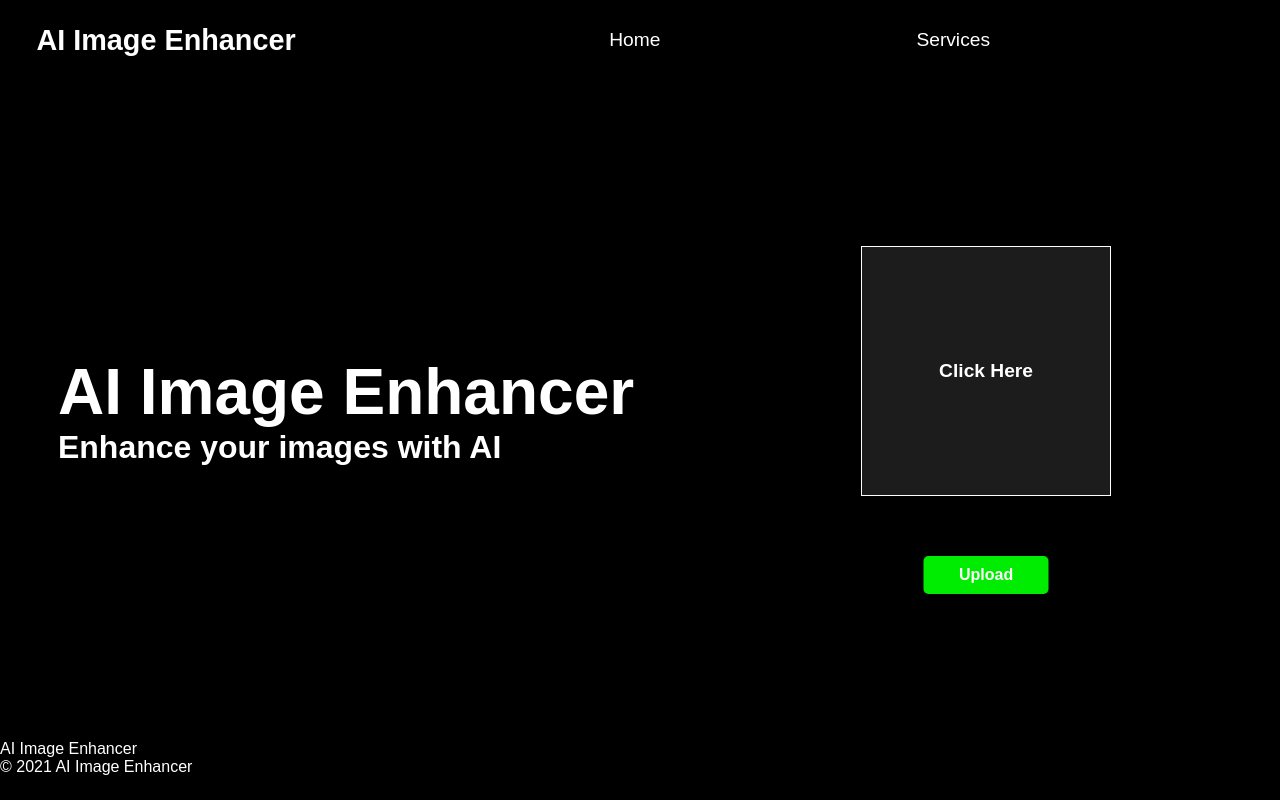
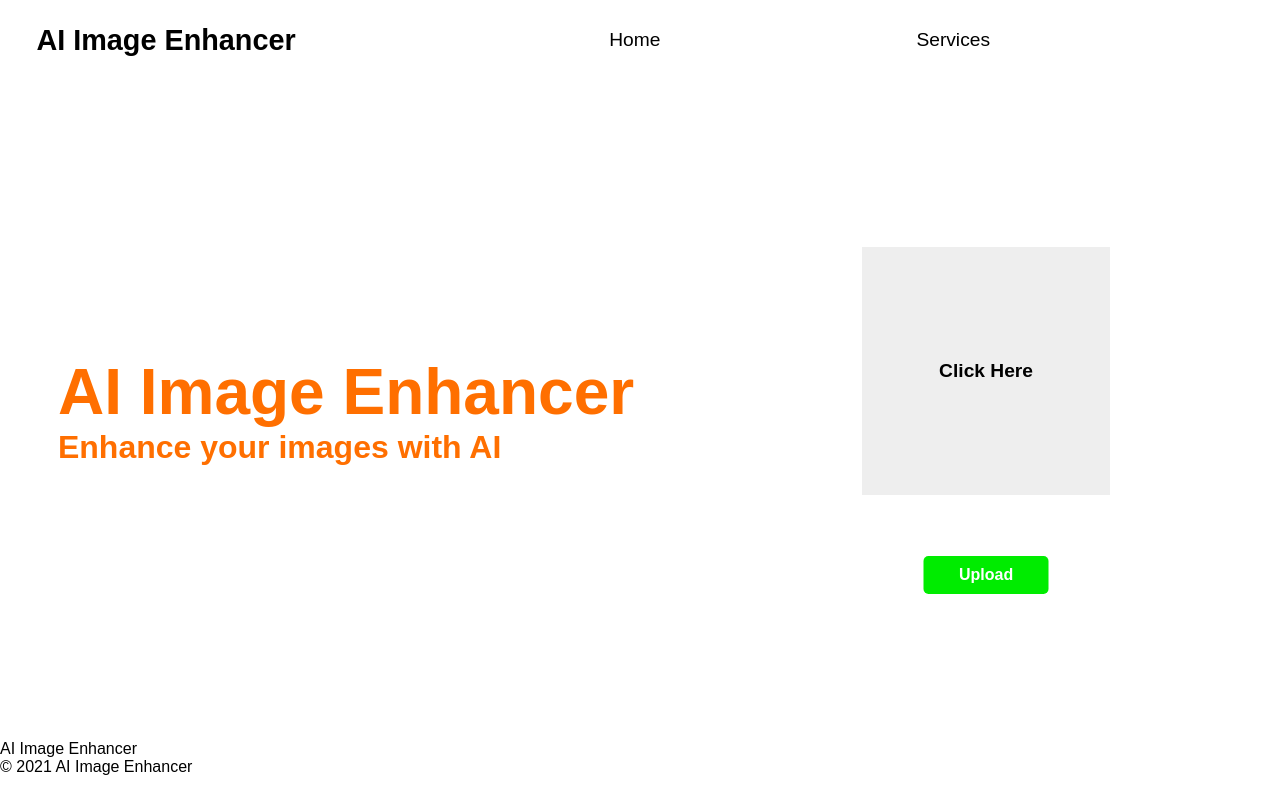
Before and after one commit to Git-Account-Aditya/project-moajor-test, a Flask app: page / in a window 1280 px wide. Run offline with Flask 3, Linux system fonts and the light colour scheme.

Commit message:
added some changes

```diff
--- a/static/css files/index.css
+++ b/static/css files/index.css
@@ -38,12 +38,12 @@ main, .container, .container nav, .nav-brand,.nav-items, .nav-items ul{
     user-select: none;
     margin: auto 10vw;
     padding: auto 30px;
-    color: white;
+    color: var(--font-color);
 }
 
 .nav-items ul li a{
     text-decoration: none;
-    color: white;
+    color: var(--font-color);
 }
 
 /* box 1 css */
@@ -65,6 +65,7 @@ main, .container, .container nav, .nav-brand,.nav-items, .nav-items ul{
     font-weight: 600;
     margin: auto;
     padding: 20px;
+    color: var(--text-color);
 }
 
 .image-container{
--- a/static/css files/main.css
+++ b/static/css files/main.css
@@ -1,10 +1,9 @@
 :root{
-    /* --primary-color:rgb(28, 28, 28); */
-    --primary-color:rgb(0, 0, 0);
-    /* --secondary-color:rgb(90, 90, 90); */
-    --secondary-color:rgb(28, 28, 28);
+    --primary-color:white;
+    --text-color:rgb(255, 111, 0);
+    --secondary-color:rgba(224, 224, 224, 0.545);
     --button-color:rgb(0, 236, 0);
-    --font-color:white;
+    --font-color:black;
 }
 
 *{
```
Also changed, not shown: app.py (+9 -0 lines).
